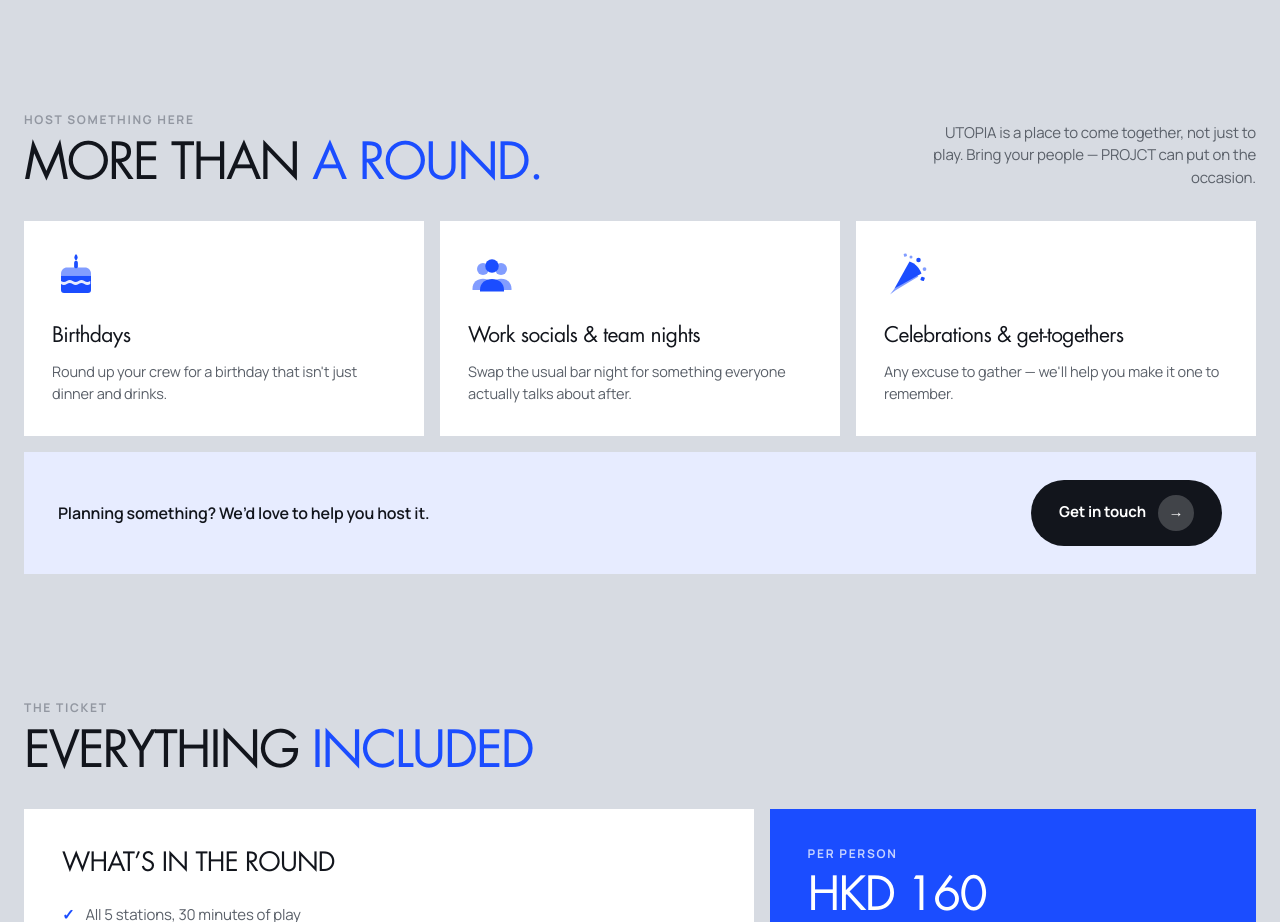
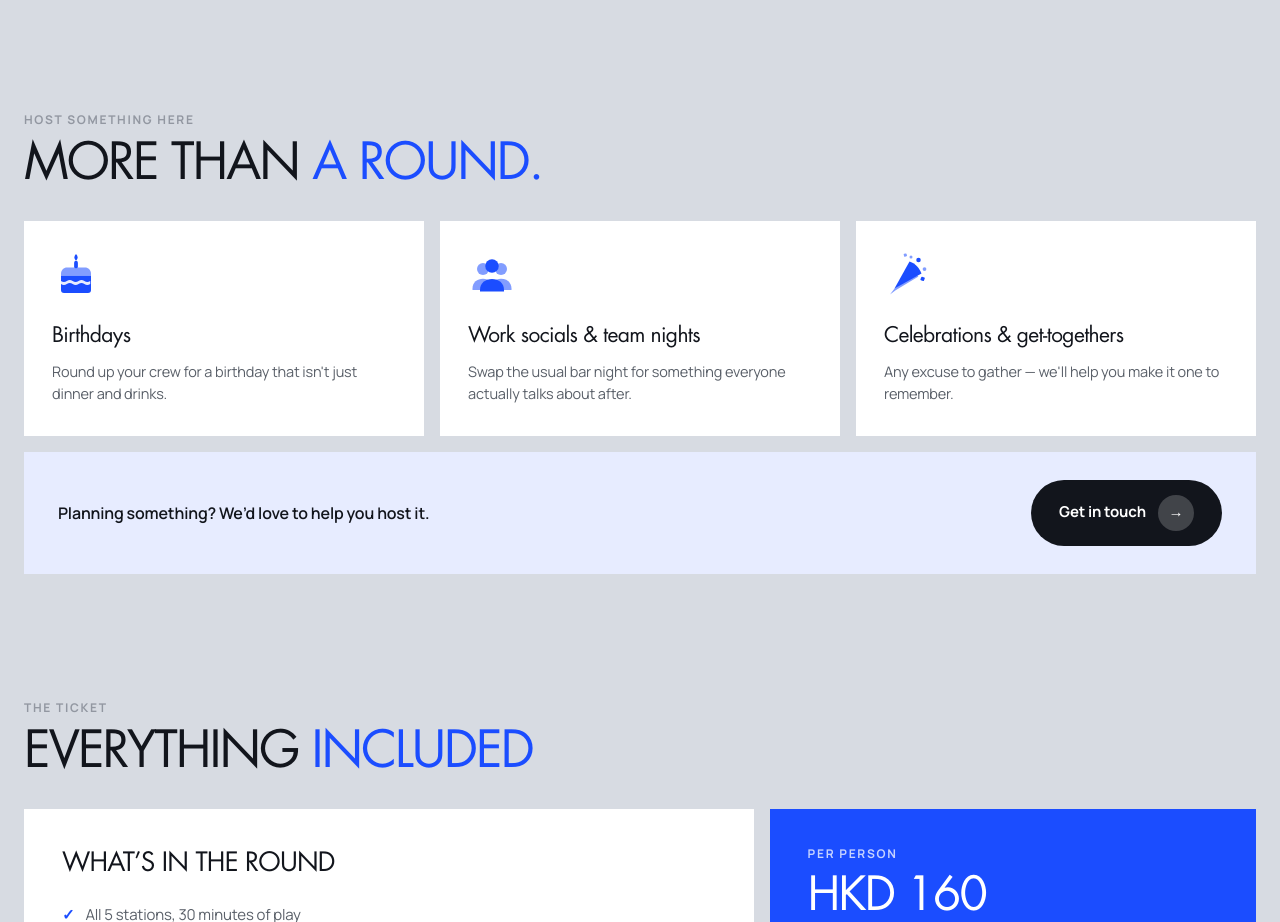
Before and after one commit to PROJCT-Limited/utopia-minigolf, a Next.js app: page / in a window 1280 px wide. Shown: the part 2480-3402 px from the top of the page. Built offline with nearby package versions, Linux system fonts and the light colour scheme.

Commit message:
Trim intro copy from the Events & Parties section

```diff
--- a/app/page.tsx
+++ b/app/page.tsx
@@ -181,10 +181,6 @@ export default function HomePage() {
                   More than <em>a round.</em>
                 </h2>
               </div>
-              <p className="r">
-                UTOPIA is a place to come together, not just to play. Bring your people — PROJCT can put on the
-                occasion.
-              </p>
             </div>
           </Reveal>
           <StaggerGroup className={styles.eventsgrid}>
```
